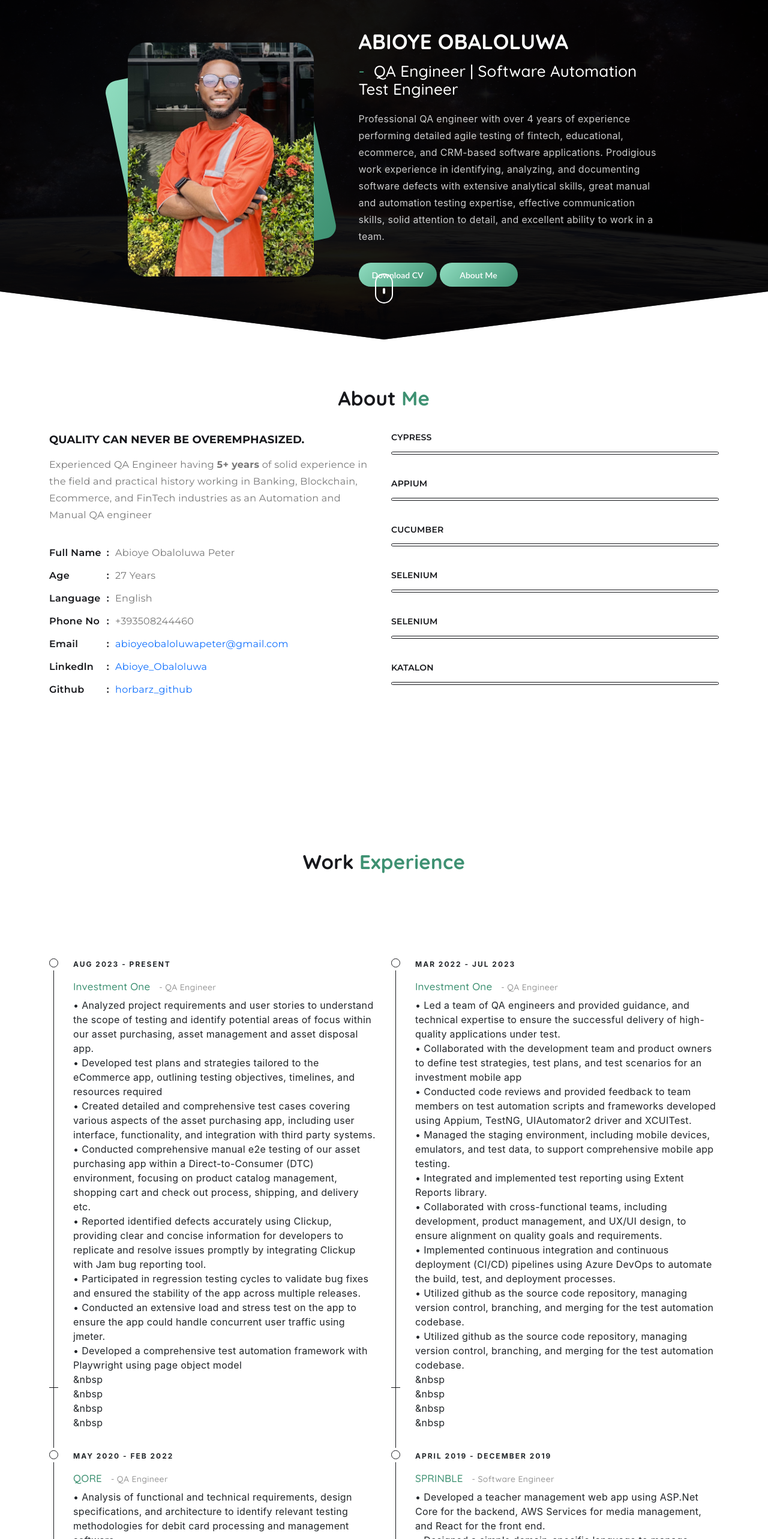
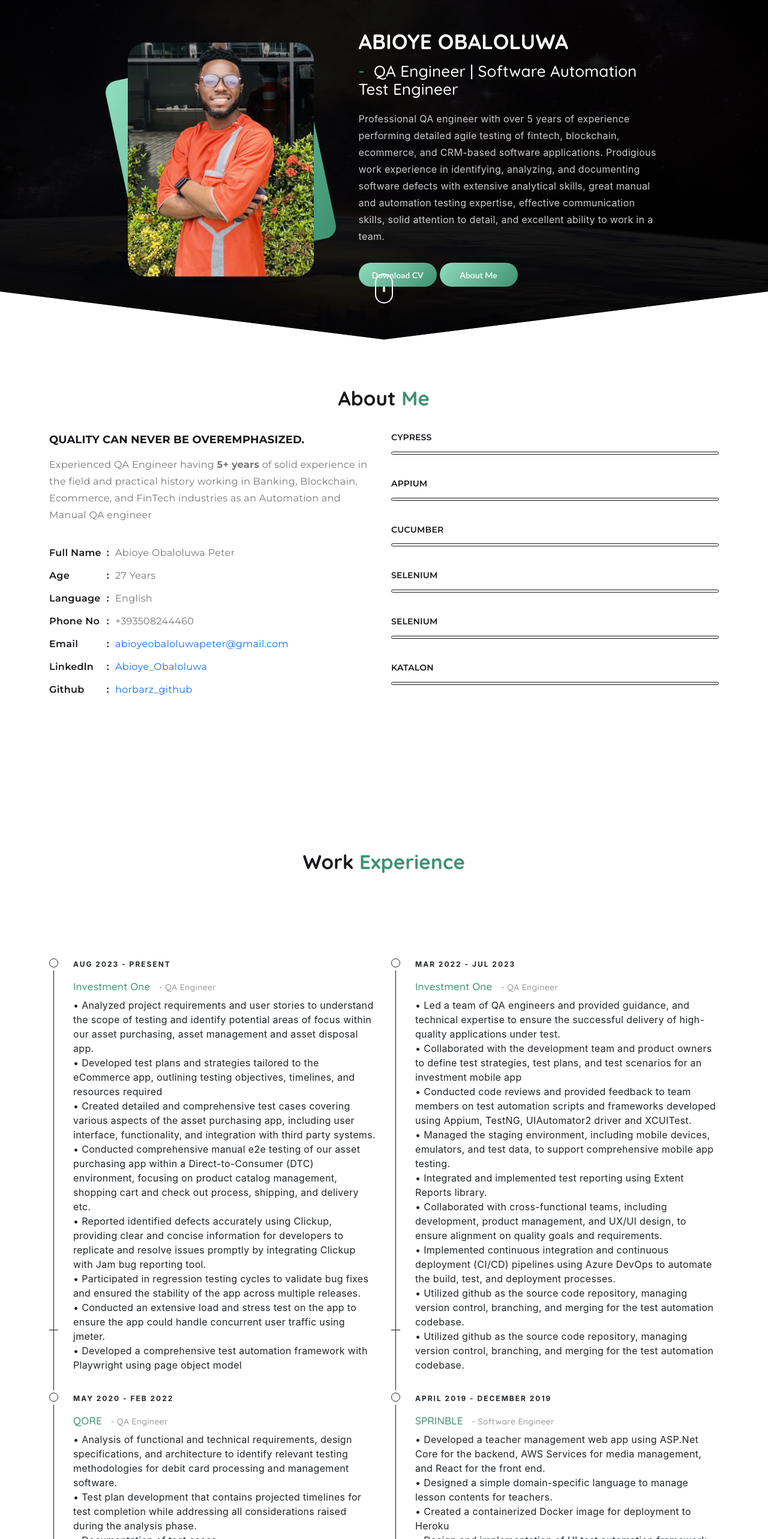
Before and after one commit to Horbarz/personalWebsite, a React (Create React App) app: page / in a window 1280 px wide. Shown: the part 234-2800 px from the top of the page at 60% size. Built offline with nearby package versions, Linux system fonts and the light colour scheme.

Commit message:
Update code

```diff
--- a/src/components/Experience/WorkExperience.jsx
+++ b/src/components/Experience/WorkExperience.jsx
@@ -36,10 +36,7 @@ function WorkExperience() {
                                         <li>• Conducted an extensive load and stress test on the app to ensure the app could handle concurrent user traffic using
                                             jmeter.</li>
                                         <li>• Developed a comprehensive test automation framework with Playwright using page object model</li>
-                                        <li>&nbsp</li>
-                                        <li>&nbsp</li>
-                                        <li>&nbsp</li>
-                                        <li>&nbsp</li>
+
                                     </div>
 
                                 </li>
@@ -76,10 +73,6 @@ function WorkExperience() {
                                             automation codebase.</li>
                                         <li>• Utilized github as the source code repository, managing version control, branching, and merging for the test
                                             automation codebase.</li>
-                                        <li>&nbsp</li>
-                                        <li>&nbsp</li>
-                                        <li>&nbsp</li>
-                                        <li>&nbsp</li>
                                     </div>
 
                                 </li>
--- a/src/components/Home/Home.jsx
+++ b/src/components/Home/Home.jsx
@@ -19,7 +19,7 @@ function Home() {
                                 <div className="info">
                                     <h1>ABIOYE OBALOLUWA</h1>
                                     <h2><span>-</span>QA Engineer | Software Automation Test Engineer</h2>
-                                    <p>Professional QA engineer with over 4 years of experience performing detailed agile testing of fintech, educational,
+                                    <p>Professional QA engineer with over 5 years of experience performing detailed agile testing of fintech, blockchain,
                                         ecommerce, and CRM-based software applications. Prodigious work experience in identifying, analyzing, and
                                         documenting software defects with extensive analytical skills, great manual and automation testing expertise, effective
                                         communication skills, solid attention to detail, and excellent ability to work in a team.</p>
```
